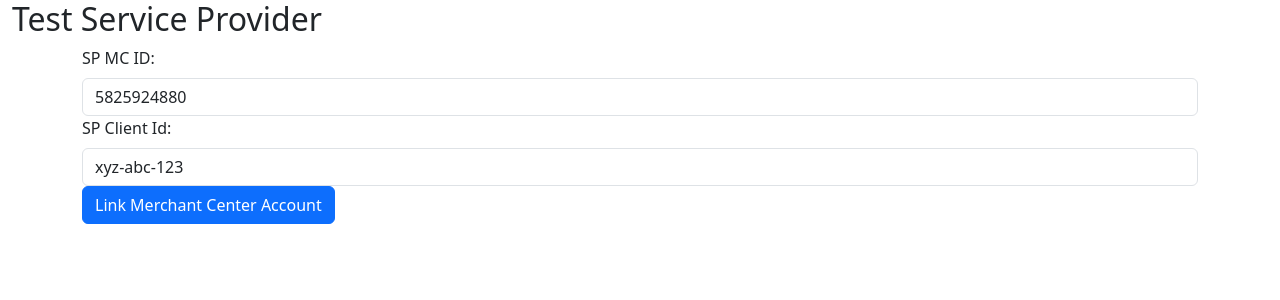
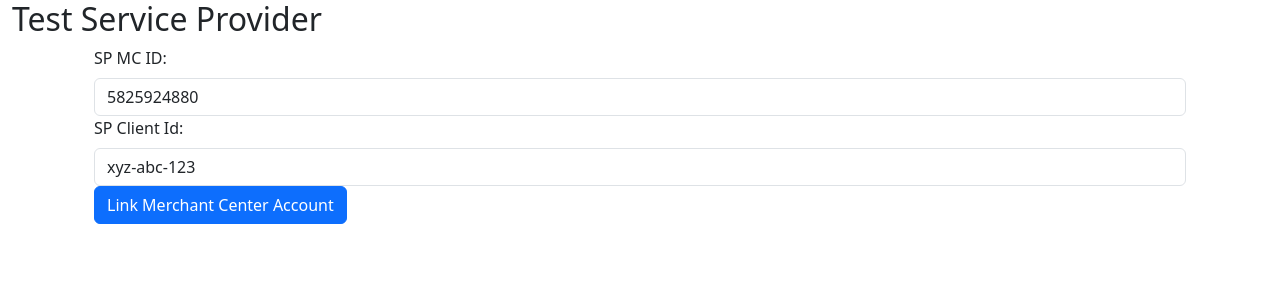
Before and after one commit to dwdii/dwdii.github.io, a Jekyll site: the page sp2/index.html, which Jekyll copies as it is, in a window 1280 px wide. Shown: the top 300 px of the page. Built offline with Jekyll 4.4.1, drawn with Linux system fonts in a browser that asks for light colours.

Commit message:
Update index.html

```diff
--- a/sp2/index.html
+++ b/sp2/index.html
@@ -13,15 +13,17 @@
 
 	<fieldset>
 		<div class="container-md">
-			<div>
+			<div class="container-md">
 				<label for="spmcid" class="form-label">SP MC ID:</label>
 				<input type="text" id="spmcid" name="spmcid" class="form-control" value="5825924880">
 			</div>
-			<div>
+			<div class="container-md">
 				<label for="spclientid" class="form-label">SP Client Id:</label>
 				<input type="text" id="spclientid" name="spclientid" class="form-control" value="xyz-abc-123">
 			</div>
-			<div> <button id="linkButton" class="btn btn-primary">Link Merchant Center Account</button> </div>
+			<div class="container-md">
+				<button id="linkButton" class="btn btn-primary">Link Merchant Center Account</button>
+			</div>
 		</div>
 	</fieldset>
 	<fieldset>
```
